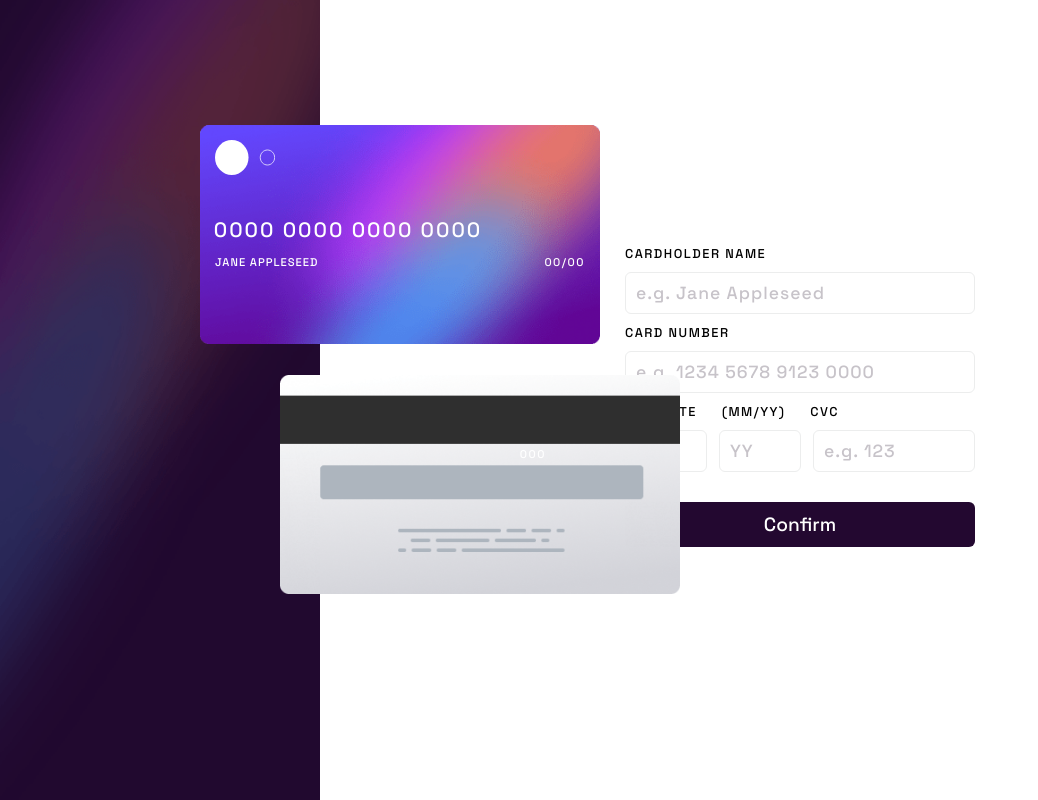
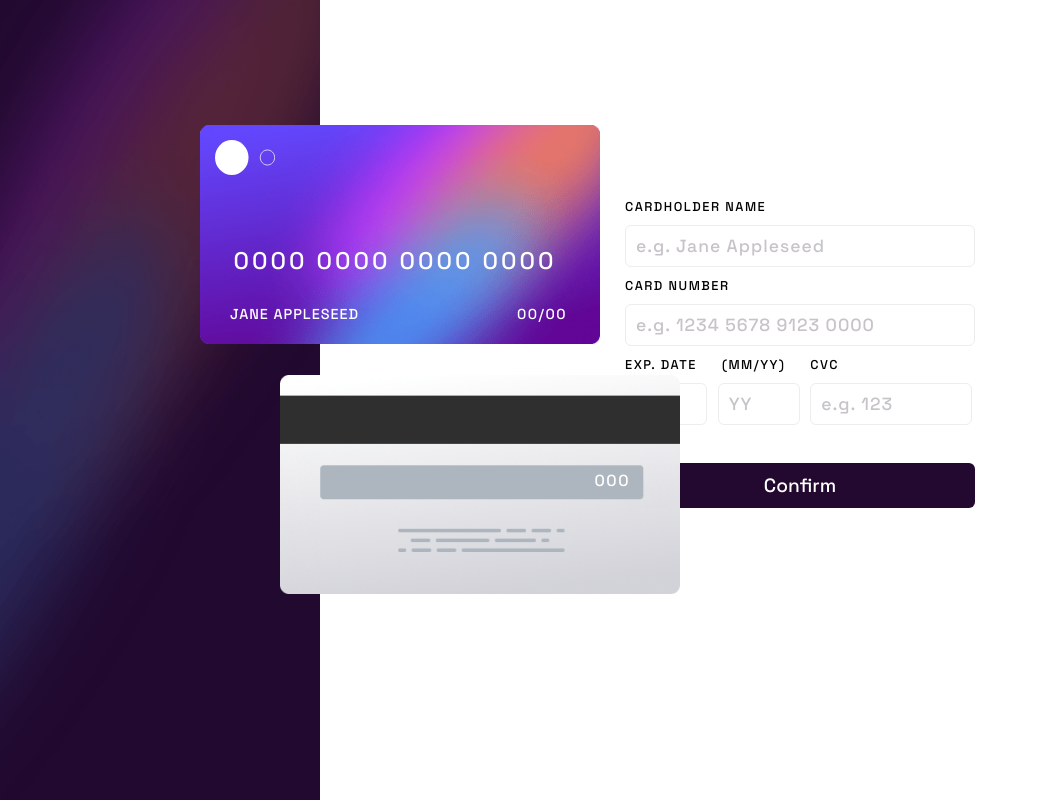
Before and after one commit to IsmaelFe/InteractiveCard, a React (Vite) app: page / in a window 1280 px wide. Shown: the whole page, without its empty margins (0-1038 px from the left). Built offline with nearby package versions, Linux system fonts and the light colour scheme.

Commit message:
Versión desktop

```diff
--- a/src/App.css
+++ b/src/App.css
@@ -131,6 +131,7 @@
   border: none;
   color: white;
   font-size: 1.2em;
+  cursor: pointer;
 }
 
 .container-date {
@@ -152,9 +153,33 @@
 }
 
 .exp-date {
-  display: flex;
-  justify-content: space-between;
+  display: grid;
   gap: 8px;
+  grid-template-areas: "month-area year-area num-area" "span1-area span2-area span3-area";
+}
+
+.inputMonth {
+  grid-area: month-area;
+}
+
+.inputYear {
+  grid-area: year-area;
+}
+
+.inputNum {
+  grid-area: num-area;
+}
+
+.errorMonth {
+  grid-area: span1-area;
+}
+
+.errorYear {
+  grid-area: span2-area;
+}
+
+.errorCvc {
+  grid-area: span3-area;
 }
 
 .container-labels {
@@ -237,5 +262,31 @@
     display: flex;
     flex-direction: column;
     justify-content: center;
+    align-items: center;
+  }
+
+  .input-front-card {
+    margin-top: 120px;
+  }
+
+  .span-front-card-1 {
+    margin-top: 180px;
+    margin-left: 30px;
+    font-size: 0.9em;
+  }
+
+  .span-front-card-2 {
+    margin-top: 180px;
+    margin-right: 18px;
+    font-size: 0.9em;
+  }
+
+  .input-back-card {
+    margin-top: 95px;
+    margin-left: 120px;
+  }
+
+  .form-container {
+    margin-top: -5px;
   }
 }
--- a/src/components/Back_Card.jsx
+++ b/src/components/Back_Card.jsx
@@ -1,26 +1,38 @@
-import React from 'react'
-import PropTypes from 'prop-types';
+import React from "react";
+import PropTypes from "prop-types";
 
+const Back_Card = ({ card, image }) => {
+  const styles = {
+    textAlign: "end",
+    color: "white",
+    fontSize: "0.7em",
+    letterSpacing: "1.5px",
+  };
 
-const Back_Card = ({card}) => {
+  const stylesDesktop = {
+    textAlign: "end",
+    color: "white",
+    fontSize: "1em",
+    letterSpacing: "1.5px",
+  };
 
-    const styles = {
-        textAlign: 'end',
-        color: 'white',
-        fontSize: '0.7em',
-        letterSpacing: '1.5px'
-    }
-
-    return (
-        <div className='card1'>
-        <input style={styles} value={card.cvc} type='text' className='input-back-card' readOnly></input>
-        <img src='../../public/assets/images/bg-card-back.png' alt='card'></img>
-        </div>
-    )
-}
+  return (
+    <div className="card1">
+      <input
+        style={image > 500 ? stylesDesktop : styles}
+        value={card.cvc}
+        type="text"
+        className="input-back-card"
+        readOnly
+      ></input>
+      <img src="../../public/assets/images/bg-card-back.png" alt="card"></img>
+    </div>
+  );
+};
 
 Back_Card.propTypes = {
-    card: PropTypes.object
-}
+  card: PropTypes.object,
+  image: PropTypes.number,
+};
 
-export default Back_Card
+export default Back_Card;
--- a/src/components/Form_card.jsx
+++ b/src/components/Form_card.jsx
@@ -73,6 +73,7 @@ const Form_card = ({ setNew, setNum, setMonth, setYear, setCvc }) => {
               </div>
               <div className="exp-date">
                 <Field
+                  className="inputMonth"
                   onKeyUp={(e) => setMonth(e.target.value)}
                   id="date"
                   type="number"
@@ -81,9 +82,14 @@ const Form_card = ({ setNew, setNum, setMonth, setYear, setCvc }) => {
                   style={errors.month && styleError}
                 />
                 {errors.month && touched.month && (
-                  <ErrorMessage name="month" component="span"></ErrorMessage>
+                  <ErrorMessage
+                    name="month"
+                    component="span"
+                    className="errorMonth"
+                  ></ErrorMessage>
                 )}
                 <Field
+                  className="inputYear"
                   onKeyUp={(e) => setYear(e.target.value)}
                   id="year"
                   type="number"
@@ -92,9 +98,14 @@ const Form_card = ({ setNew, setNum, setMonth, setYear, setCvc }) => {
                   style={errors.year && styleError}
                 />
                 {errors.year && touched.year && (
-                  <ErrorMessage name="year" component="span"></ErrorMessage>
+                  <ErrorMessage
+                    name="year"
+                    component="span"
+                    className="errorYear"
+                  ></ErrorMessage>
                 )}
                 <Field
+                  className="inputNumber"
                   onKeyUp={(e) => setCvc(e.target.value)}
                   type="number"
                   id="cvc"
@@ -103,7 +114,11 @@ const Form_card = ({ setNew, setNum, setMonth, setYear, setCvc }) => {
                   style={errors.cvc && styleError}
                 />
                 {errors.cvc && touched.cvc && (
-                  <ErrorMessage name="cvc" component="span"></ErrorMessage>
+                  <ErrorMessage
+                    name="cvc"
+                    component="span"
+                    className="errorCvc"
+                  ></ErrorMessage>
                 )}
               </div>
             </div>
--- a/src/components/Front_Card.jsx
+++ b/src/components/Front_Card.jsx
@@ -1,13 +1,23 @@
 import React from "react";
 import PropTypes from "prop-types";
 
-const Front_Card = ({ card }) => {
+const Front_Card = ({ card, image }) => {
   const stylesInput = {
     color: "white",
     fontSize: "1.3em",
     textAlign: "center",
     letterSpacing: "2px",
     fontWeight: "100",
+  };
+
+  const stylesDesktop = {
+    width: "330px",
+    color: "white",
+    fontSize: "1.5em",
+    textAlign: "center",
+    letterSpacing: "3px",
+    fontWeight: "100",
+    marginLeft: "30px",
   };
 
   let value = card.number;
@@ -32,7 +42,7 @@ const Front_Card = ({ card }) => {
         className="icon-card"
       ></img>
       <input
-        style={stylesInput}
+        style={image > 500 ? stylesDesktop : stylesInput}
         value={`${numberOne} ${numberTwo} ${numberTre} ${numberFour}`}
         type="text"
         readOnly
@@ -45,6 +55,7 @@ const Front_Card = ({ card }) => {
 
 Front_Card.propTypes = {
   card: PropTypes.object,
+  image: PropTypes.number,
 };
 
 export default Front_Card;
--- a/src/components/Main.jsx
+++ b/src/components/Main.jsx
@@ -73,8 +73,8 @@ const Main = () => {
           src={image > 500 ? desktopImage : mobileImage}
           alt="fondo"
         ></img>
-        <Back_Card card={card} />
-        <Front_Card card={card} />
+        <Back_Card card={card} image={image} />
+        <Front_Card card={card} image={image} />
       </div>
       <div className="container-form">
         {nuevoValor ? (
```
